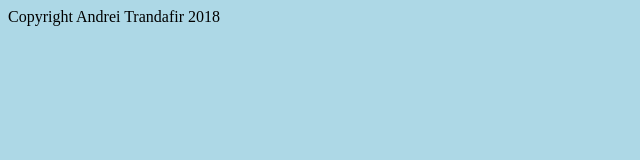
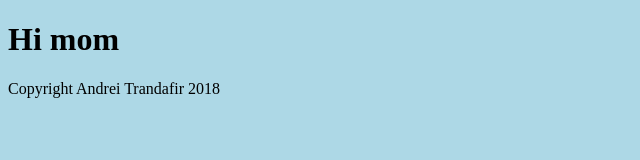
Before and after one commit to andreiionuttrandafir/webapp, a plain HTML site: page index.html in a window 1280 px wide. Shown: the whole page, without its empty margins (0-640 px from the left). Drawn offline with Linux system fonts and the light colour scheme.

Commit message:
hi mom added

```diff
--- a/index.html
+++ b/index.html
@@ -5,7 +5,8 @@
     <title>Document</title>
     <link rel="stylesheet" href="style.css">
 </head>
-<body><footer>
+<body>
+   <h1>Hi mom</h1><footer>
     Copyright Andrei Trandafir 2018
 </footer></body>
 </html>
```
